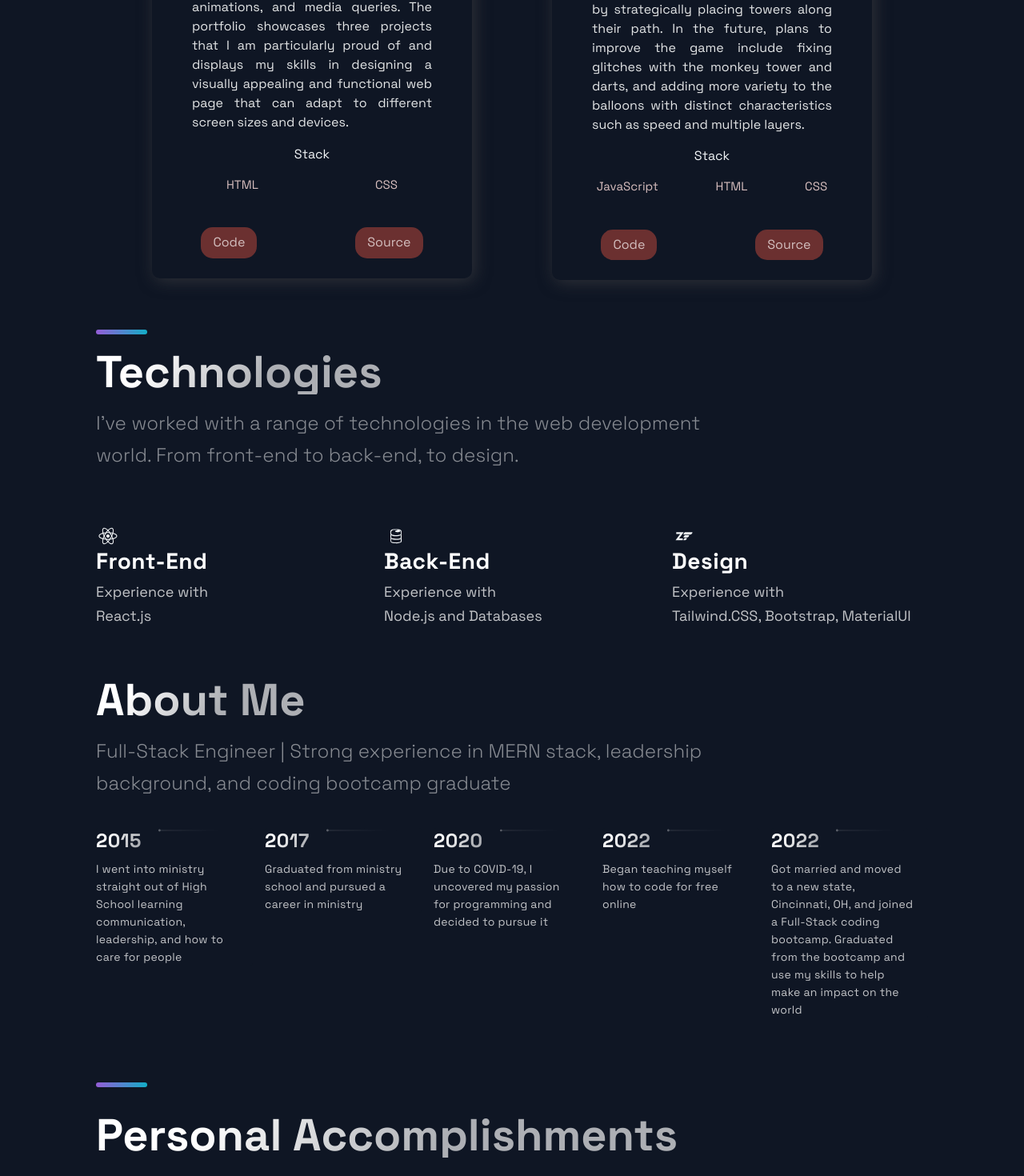
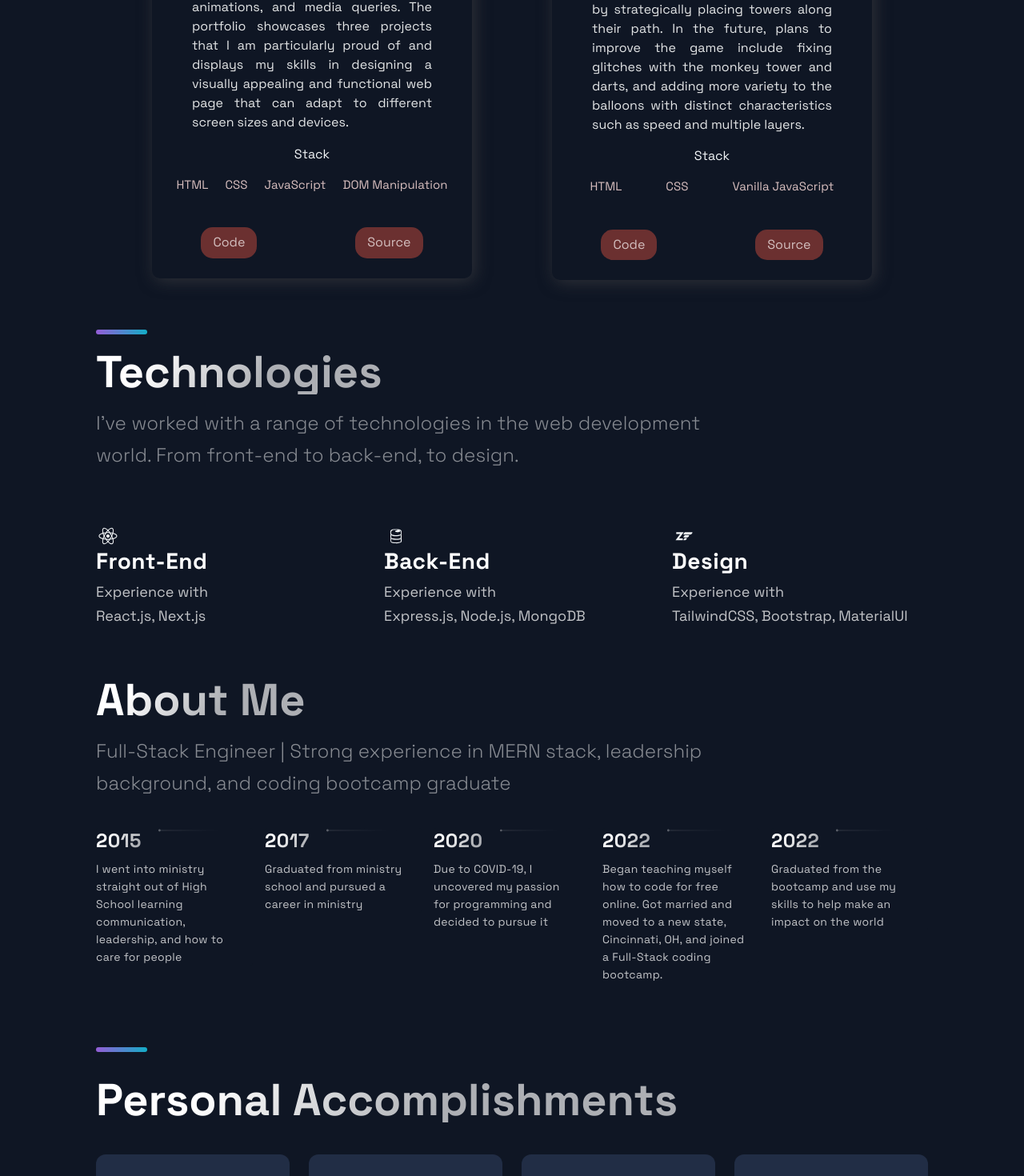
Before and after one commit to Nam3loc/Next.js_Portfolio, a Next.js app: page / in a window 1280 px wide. Shown: the part 2465-3935 px from the top of the page at 80% size. Built offline with nearby package versions, Linux system fonts and the light colour scheme.

Commit message:
added more skills and fixed the timeline

```diff
--- a/src/components/Technologies/Technologies.js
+++ b/src/components/Technologies/Technologies.js
@@ -20,7 +20,7 @@ const Technologies = () =>  (
           <ListTitle>Front-End</ListTitle>
           <ListParagraph>
             Experience with <br />
-            React.js
+            React.js, Next.js
           </ListParagraph>
         </ListContainer>
       </ListItem>
@@ -32,7 +32,7 @@ const Technologies = () =>  (
           <ListTitle>Back-End</ListTitle>
           <ListParagraph>
             Experience with <br />
-            Node.js and Databases
+            Express.js, Node.js, MongoDB
           </ListParagraph>
         </ListContainer>
       </ListItem>
@@ -44,7 +44,7 @@ const Technologies = () =>  (
           <ListTitle>Design</ListTitle>
           <ListParagraph>
             Experience with <br />
-            Tailwind.CSS, Bootstrap, MaterialUI
+            TailwindCSS, Bootstrap, MaterialUI
           </ListParagraph>
         </ListContainer>
       </ListItem>
--- a/src/constants/constants.js
+++ b/src/constants/constants.js
@@ -3,7 +3,7 @@ export const projects = [
     title: 'Pinterest',
     description: "The Pinterest Clone is a MERN full-stack web app, built using MongoDB, Express, React, and Node.js during a bootcamp as a capstone project. It replicates the popular social media site Pinterest, offering users the ability to create, view, and manage boards and pins. To enhance the user experience, tags for easy searching and a 'Full Experience' button for recruiters to preview the app will be added.",
       image: '/images/pinterest.png',
-      tags: ['Mongo', 'Express', 'React', 'Node'],
+      tags: ['Mongo', 'Express', 'React', 'Node', 'MaterialUi', 'bcrypt'],
     source: 'https://pinterest-clone-5q1t.onrender.com/pins',
     visit: 'https://github.com/Nam3loc/pinterest',
     id: 0,
@@ -21,7 +21,7 @@ export const projects = [
     title: 'HTML/CSS Portfolio',
     description: "I created a personal portfolio using HTML, CSS, flexbox, grid, and incorporating responsive design, animations, and media queries. The portfolio showcases three projects that I am particularly proud of and displays my skills in designing a visually appealing and functional web page that can adapt to different screen sizes and devices.",
       image: '/images/Original-Portfolio.png',
-      tags: ['HTML', 'CSS'],
+      tags: ['HTML', 'CSS', 'JavaScript', 'DOM Manipulation'],
     source: 'https://nam3loc.github.io/portfolio-website/',
     visit: 'https://github.com/Nam3loc/portfolio-website',
     id: 2,
@@ -30,7 +30,7 @@ export const projects = [
     title: 'Bloons Tower Defense',
     description: "Bloons is a tower defense game built with HTML Canvas, CSS, and vanilla JavaScript. The objective of the game is to defend your tower from enemies by strategically placing towers along their path. In the future, plans to improve the game include fixing glitches with the monkey tower and darts, and adding more variety to the balloons with distinct characteristics such as speed and multiple layers.",
     image: '/images/bloons.png',
-    tags: ['JavaScript', 'HTML', 'CSS'],
+    tags: ['HTML', 'CSS', 'Vanilla JavaScript'],
     source: 'https://nam3loc.github.io/bloons-project/',
     visit: 'https://github.com/Nam3loc/bloons-project',
     id: 3,
@@ -41,6 +41,6 @@ export const TimeLineData = [
   { year: 2015, text: ' I went into ministry straight out of High School learning communication, leadership, and how to care for people', },
   { year: 2017, text: 'Graduated from ministry school and pursued a career in ministry', },
   { year: 2020, text: 'Due to COVID-19, I uncovered my passion for programming and decided to pursue it', },
-  { year: 2022, text: 'Began teaching myself how to code for free online', },
-  { year: 2022, text: 'Got married and moved to a new state, Cincinnati, OH, and joined a Full-Stack coding bootcamp. Graduated from the bootcamp and use my skills to help make an impact on the world', },
+  { year: 2022, text: 'Began teaching myself how to code for free online. Got married and moved to a new state, Cincinnati, OH, and joined a Full-Stack coding bootcamp.', },
+  { year: 2022, text: 'Graduated from the bootcamp and use my skills to help make an impact on the world', },
 ];
```
